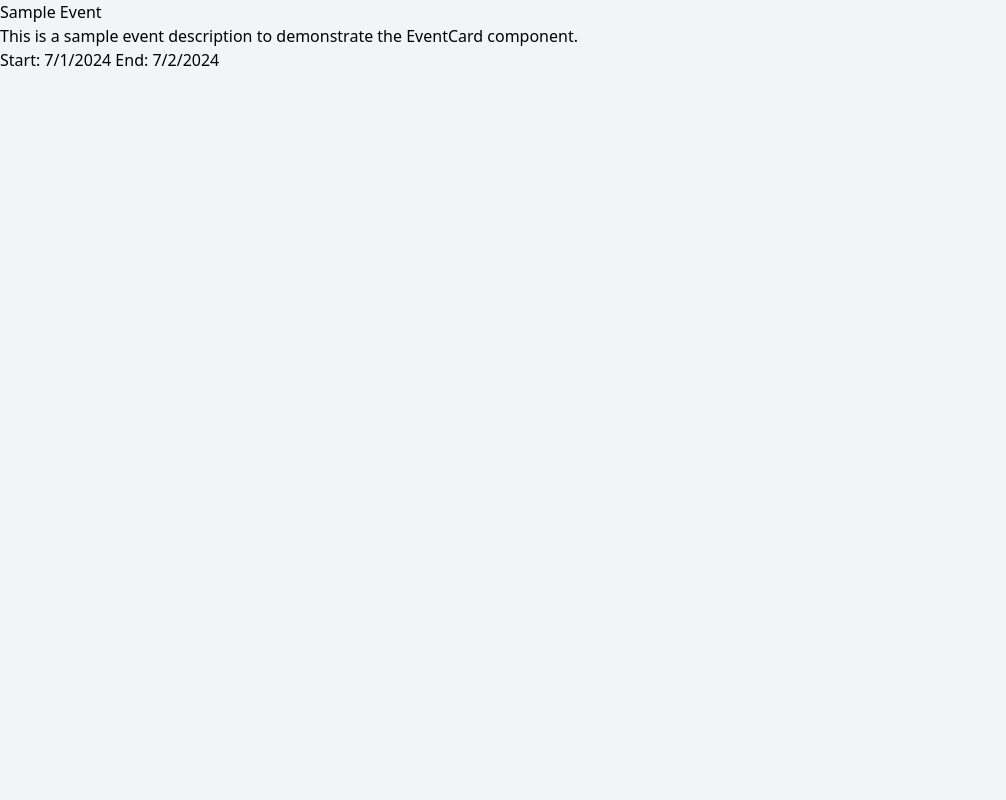
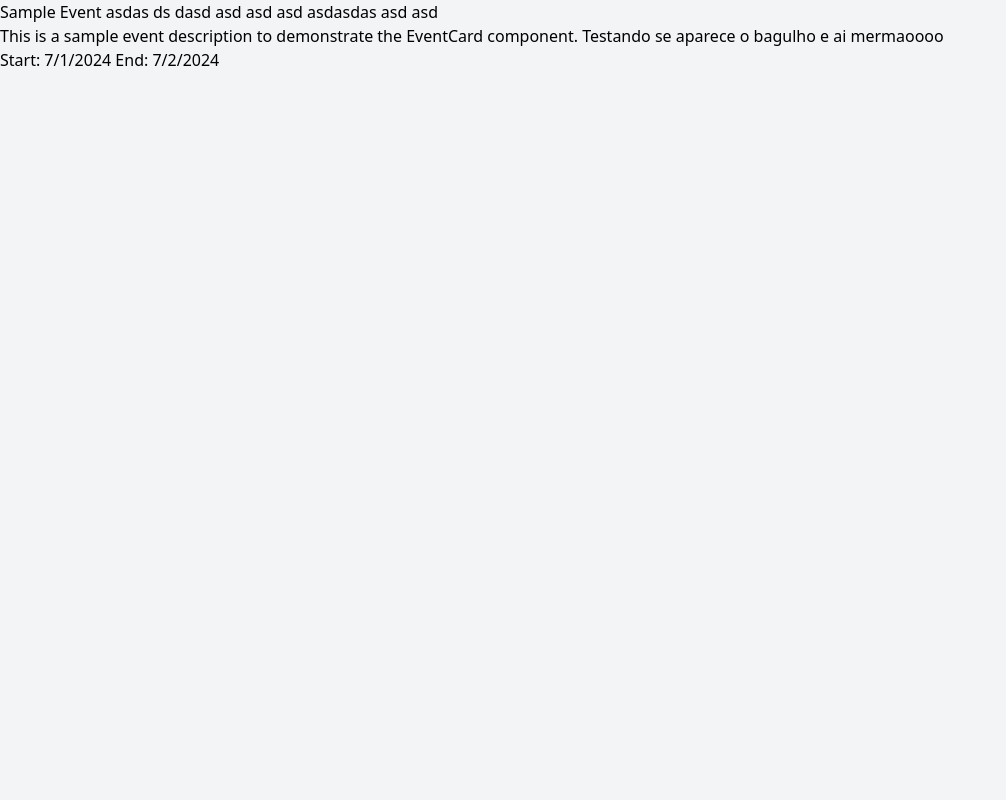
Before and after one commit to GregorioFornetti/time_until, a Vue app: page / in a window 1280 px wide. Shown: the top 800 px of the page, without its empty margins (0-1006 px from the left). Built offline with nearby package versions, Linux system fonts and the light colour scheme.

Commit message:
Update Home.vue

```diff
--- a/src/components/pages/Home.vue
+++ b/src/components/pages/Home.vue
@@ -34,8 +34,8 @@ const triggerAlert = () => {
     />
 
     <EventCard
-        title="Sample Event"
-        description="This is a sample event description to demonstrate the EventCard component."
+        title="Sample Event asdas ds dasd asd asd asd asdasdas asd asd "
+        description="This is a sample event description to demonstrate the EventCard component. Testando se aparece o bagulho e ai mermaoooo"
         startDate="2024-07-01"
         endDate="2024-07-02"
     />
```
